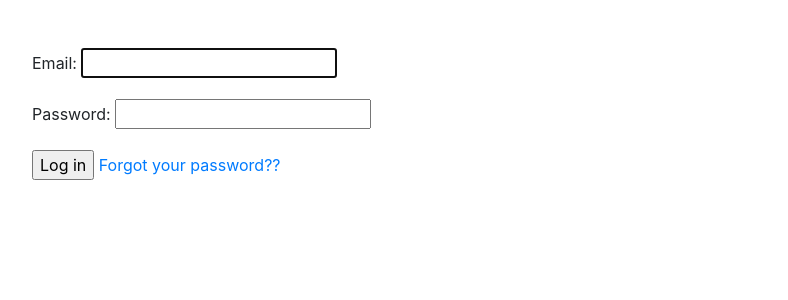
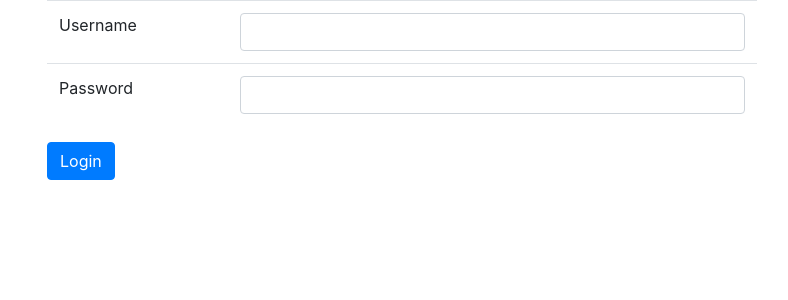
Before and after one commit to Xarenn/e-ogloszenia, a Django app: page /account/login/ in a window 1280 px wide. Shown: the part 56-356 px from the top of the page, without its empty margins (53-841 px from the left). Run offline with Django 3.2, Linux system fonts and the light colour scheme; some libraries are stand-ins or nearby versions.

Commit message:
code format

```diff
--- a/adsite/adsite/urls.py
+++ b/adsite/adsite/urls.py
@@ -3,7 +3,6 @@ from django.contrib import admin
 from django.urls import path, include
 from pages import views
 from security.views import register_view, change_password, show_details, edit_details
-from django.contrib.auth.views import LoginView, LogoutView
 
 urlpatterns = [
     path('', views.home_view),
--- a/adsite/core/models.py
+++ b/adsite/core/models.py
@@ -6,7 +6,6 @@ class Ad(models.Model):
     description = models.TextField()
     entry_date = models.DateTimeField(auto_now_add=True)
     bump_date = models.DateTimeField(auto_now_add=True)
-    images = models.ImageField(upload_to='/images', blank=True)
     user = models.ForeignKey(User, on_delete=models.CASCADE)
 
     def __str__(self):
--- a/adsite/templates/registration/login.html
+++ b/adsite/templates/registration/login.html
@@ -7,12 +7,34 @@
 
 
 {% block body %}
-<div class="container">
-    <form method="POST" class="pt-5">
-       {% csrf_token %}
-       {{ form.as_p }}
-       <input type="submit" value="Log in">
-       <a href="{% url 'password_reset'  %}">Forgot your password??</a>
-    </form>
-</div>
+    <div id="content-container" class="container p-none">
+        <div class="lgn-container col-lg-8">
+            <form id="login-form" method="post"
+                  action="{% url 'login' %}">
+                {% csrf_token %}
+                <table class="table">
+                    <tr>
+                        <td><label for="id_username">Username</label></td>
+                        <td><input id="id_username" name="username"
+                                   type="text" class="form-control"></td>
+                    </tr>
+                    <tr>
+                        <td><label for="id_password">Password</label></td>
+                        <td><input id="id_password" name="password"
+                                   type="password" class="form-control"></td>
+                    </tr>
+                </table>
+                {% if form.errors %}
+                    <p class=" label label-danger">
+                        Your username and password didn't match.
+                        Please try again.
+                    </p>
+                {% endif %}
+
+                <input type="submit" value="Login"
+                       class="btn btn-primary pull-right" />
+                <input type="hidden" name="next" value="{{ next }}" />
+            </form>
+        </div>
+    </div>
 {% endblock body %}
```
Also changed, not shown: adsite/templates/registration/register.html (+32 -6 lines), adsite/core/migrations/0001_initial.py (added), adsite/security/migrations/0003_auto_20190523_1539.py (added).
